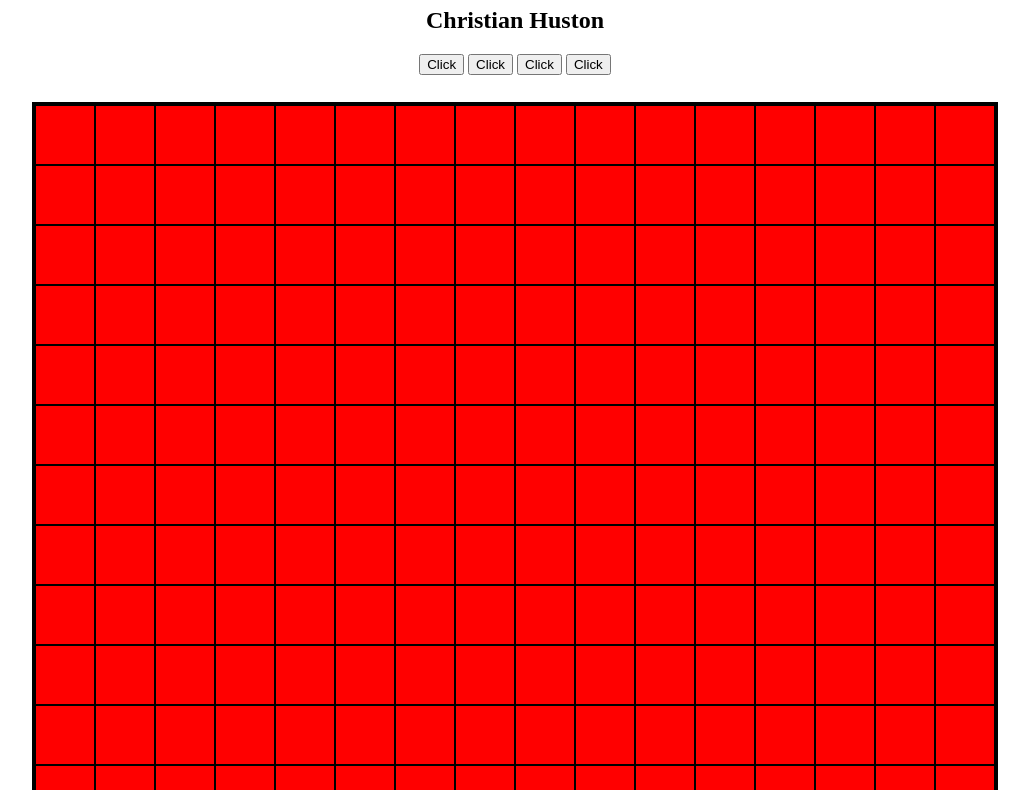
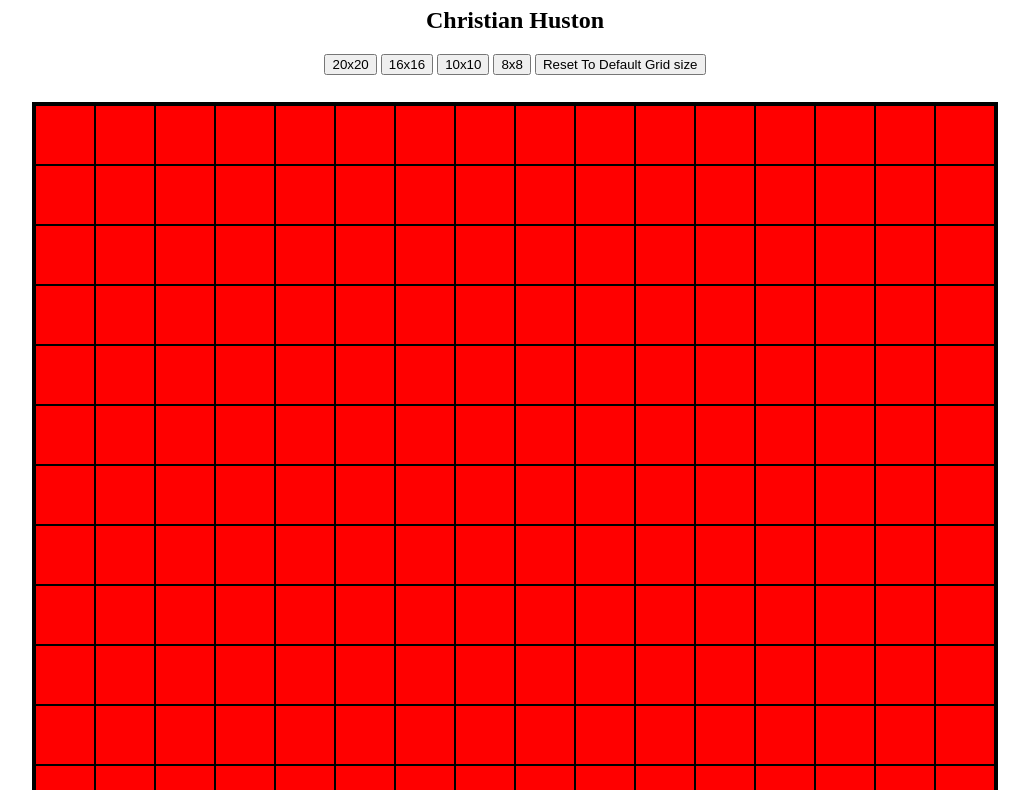
Before and after one commit to CHuston13/etch, a plain HTML site: page index.html in a window 1280 px wide. Shown: the part 73-863 px from the top of the page, without its empty margins (125-1154 px from the left). Drawn offline with Linux system fonts and the light colour scheme.

Commit message:
index.html

```diff
--- a/index.html
+++ b/index.html
@@ -13,10 +13,11 @@
         <h1>Etch-A-Sketch</h1>
         <h2> Christian Huston</h2>
 
-        <button onclick="makeRows(20,20)">Click</button>
-        <button onclick="makeRows(16,16)">Click</button>
-        <button onclick="makeRows(10,10)">Click</button>
-        <button onclick="makeRows(8,8)">Click</button>
+        <button onclick="makeRows(20,20)">20x20</button>
+        <button onclick="makeRows(16,16)">16x16</button>
+        <button onclick="makeRows(10,10)">10x10</button>
+        <button onclick="makeRows(8,8)">8x8</button>
+        <button onclick="resetGrid()">Reset To Default Grid size</button>
 
     <div id="container">
 
--- a/js.js
+++ b/js.js
@@ -16,9 +16,8 @@ function makeRows(rows, cols) {
 };
 
 makeRows(16, 16);
+function resetGrid(){
+  container.innerHTML='';
+  makeRows(16,16);
 
-function backgroundColor(){
-  document.getElementById("container")
-  container.addEventListener("click",function(){})
-  container.style.backgroundColor="red"
 }
```
